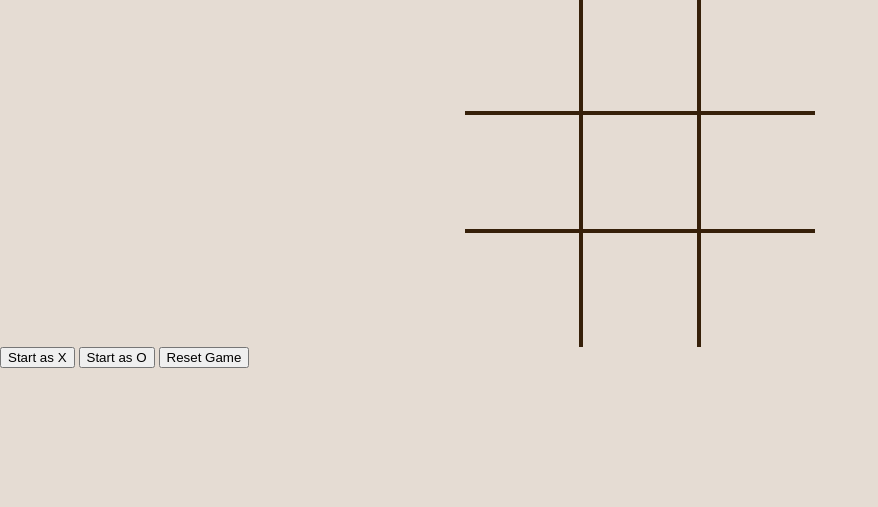
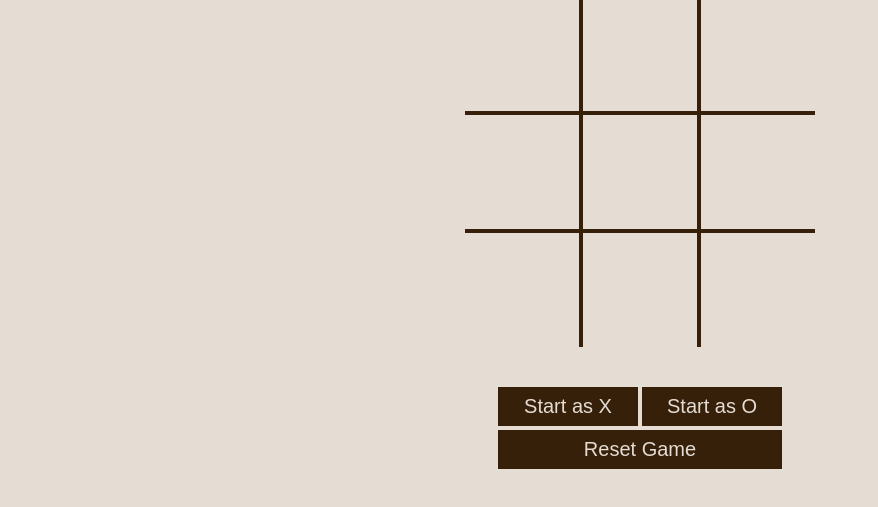
Before and after one commit to bbsoltis/tic-tac-toe, a plain HTML site: page index.html in a window 1280 px wide. Shown: the part 157-664 px from the top of the page, without its empty margins (0-878 px from the left). Drawn offline with Linux system fonts and the light colour scheme.

Commit message:
Fixed btn-container div, added styling for buttons

```diff
--- a/index.html
+++ b/index.html
@@ -28,7 +28,7 @@
     <div class="square" id="nine"></div>
 </div>
 
-<div class="btn-container center"></div>
+<div class="btn-container center">
     <button class="btn" id="x-btn">Start as X</button>
     <button class="btn" id="o-btn">Start as O</button>
     <button class="btn" id="reset-btn">Reset Game</button>
--- a/style.css
+++ b/style.css
@@ -149,3 +149,35 @@ html {
     top: -676px;
     left:236px;
 }
+
+.btn-container {
+    position: relative;
+    text-align: center;
+    top: 40px;
+}
+
+.btn {
+    width: 140px;
+    padding: 8px;
+    font-family: sans-serif;
+    font-size: 20px;
+    font-weight: 200;
+    color: #e5dcd3;
+    background: #362009;
+    border: none;
+    cursor: pointer;
+    border-radius; 2px;
+}
+
+.btn:focus {
+    outline: 0;
+}
+
+.btn:active {
+    background: #1d0700;
+}
+
+#reset-btn {
+    margin-top: 4px;
+    width: 284px;
+}
```
